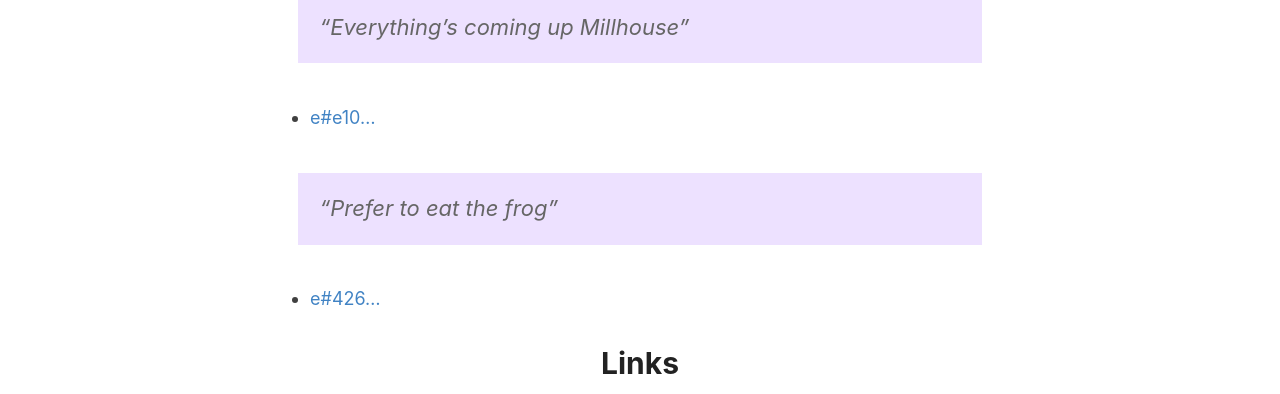
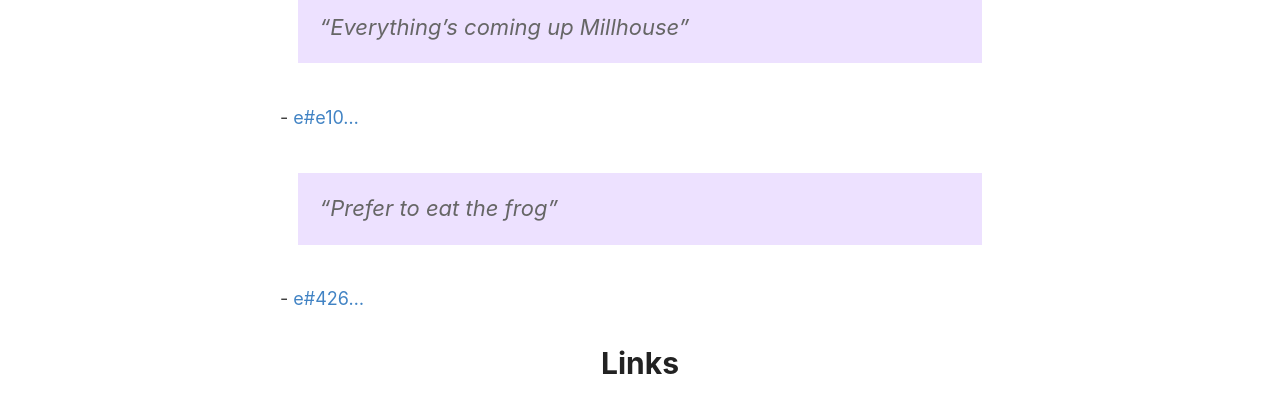
Before and after one commit to nurriol2/nurriol2.github.io, a Jekyll site: the page built from _posts/2024-09-08-agatha.md, in a window 1280 px wide and 900 px high, scrolled down 2827 px. Shown: the part 186-580 px from the top of the window. Built offline with Jekyll 4.4.1, drawn with Linux system fonts in a browser that asks for light colours; our own code applies the rules of GitHub Pages for plain Markdown files.

Commit message:
Prefer dashes when citing speaker for quotes
This commit sets a precedent for the styling when citing speakers
and using call outs for quotes.

Dashes are preferred because they remind me of the books I read
about presidents as a kid.

```diff
--- a/_posts/2024-09-08-agatha.md
+++ b/_posts/2024-09-08-agatha.md
@@ -111,11 +111,11 @@ _(Coming Soon)_
 
 > "Everything's coming up Millhouse"
 
-- [e#e10...](_Coming Soon_)
+\- [e#e10...](_Coming Soon_)
 
 > "Prefer to eat the frog"
 
-- [e#426...](_Coming Soon_)
+\- [e#426...](_Coming Soon_)
 
 # Links
 
```
